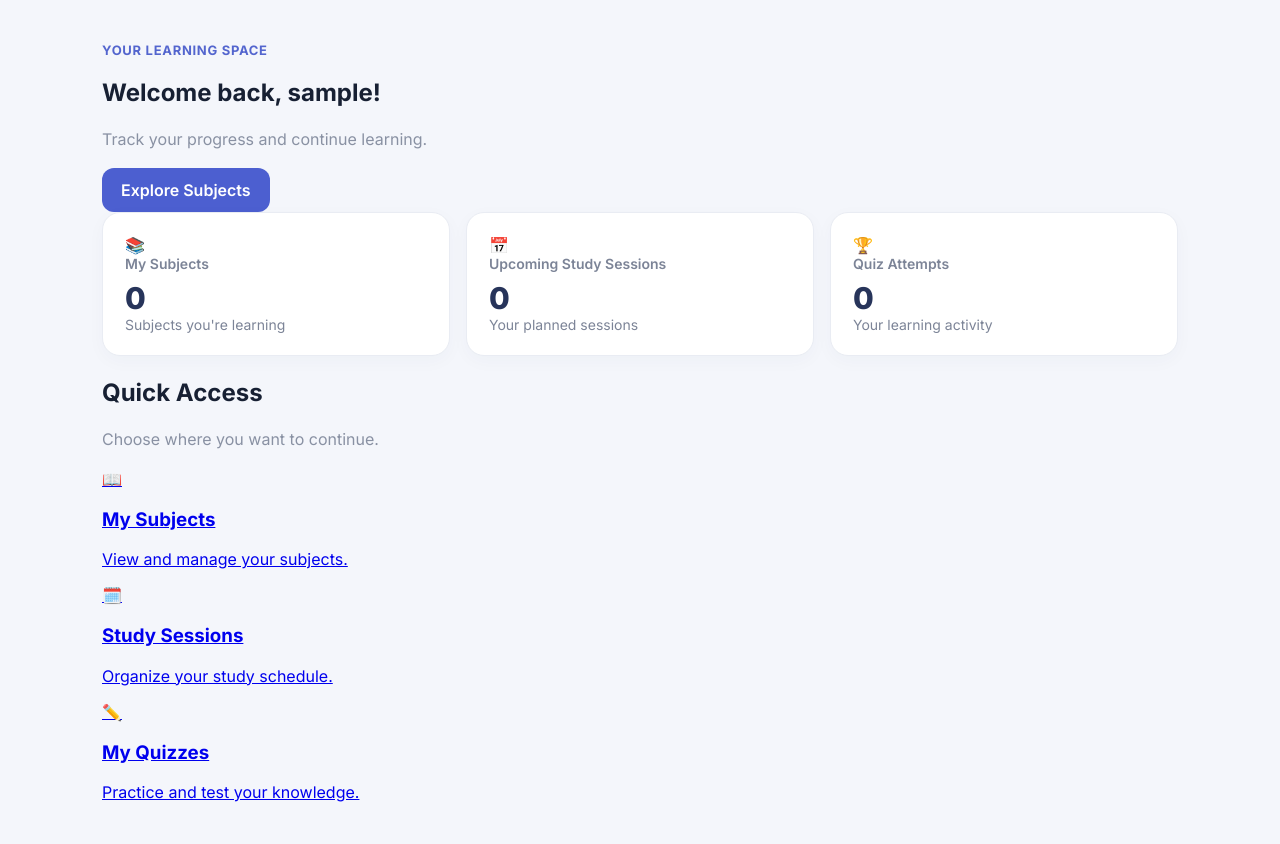
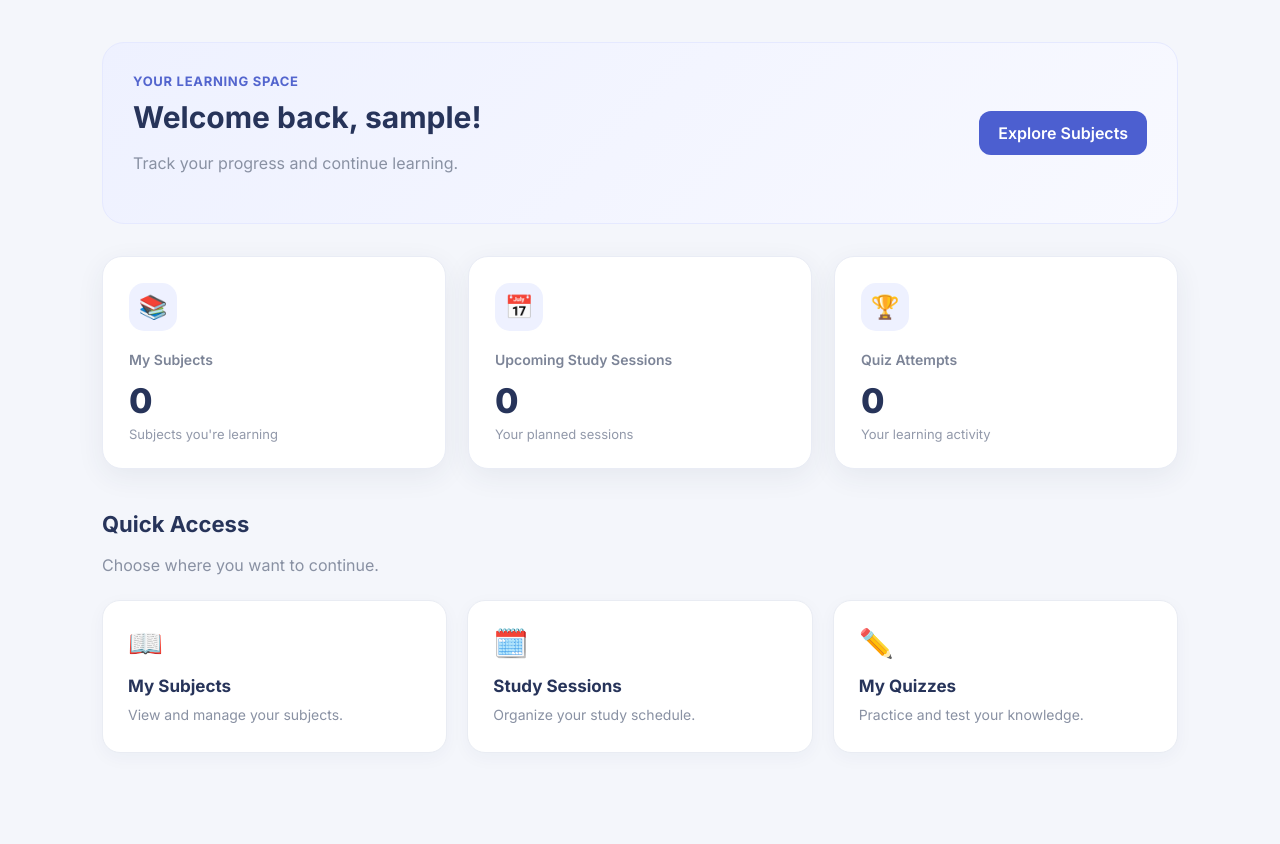
Before and after one commit to imanmasomi/SmartLearn, a Django app: page / in a window 1280 px wide. Shown: the part 92-936 px from the top of the page. After the commit the page ends 815 px from the top, so only its background shows below. Run offline with Django 5.2, Linux system fonts and the light colour scheme; the visitor is signed in with stand-in values (Sample User, id 1); data that the repository does not hold is empty.

Commit message:
Fri, Nov 6, 2026, 7:10 PM +03:30

```diff
--- a/static/css/style.css
+++ b/static/css/style.css
@@ -465,3 +465,141 @@ label.quiz-choice input[type="radio"] {
         width: 100%;
     }
 }
+
+/* Modern Dashboard */
+
+.dashboard-header {
+    display: flex;
+    justify-content: space-between;
+    align-items: center;
+    gap: 24px;
+    margin-bottom: 32px;
+    padding: 30px;
+    background: linear-gradient(135deg, #eef1ff, #f8f9ff);
+    border: 1px solid #e5e9ff;
+    border-radius: 22px;
+}
+
+.dashboard-header h1 {
+    margin: 10px 0;
+    color: #27345a;
+    font-size: 30px;
+}
+
+.dashboard-stats {
+    display: grid;
+    grid-template-columns: repeat(3, minmax(0, 1fr));
+    gap: 22px;
+    margin-bottom: 42px;
+}
+
+.dashboard-stats .stat-card {
+    padding: 26px;
+    border-radius: 20px;
+    border: 1px solid #e9ecf5;
+    background: #fff;
+    box-shadow: 0 8px 28px rgba(39, 52, 90, 0.07);
+    transition: transform 0.2s, box-shadow 0.2s;
+}
+
+.dashboard-stats .stat-card:hover {
+    transform: translateY(-5px);
+    box-shadow: 0 14px 32px rgba(39, 52, 90, 0.12);
+}
+
+.stat-icon {
+    display: flex;
+    align-items: center;
+    justify-content: center;
+    width: 48px;
+    height: 48px;
+    margin-bottom: 20px;
+    border-radius: 15px;
+    background: #eef1ff;
+    font-size: 23px;
+}
+
+.dashboard-stats .stat-card h3 {
+    margin: 0;
+    color: #7c8497;
+    font-size: 14px;
+    font-weight: 600;
+}
+
+.dashboard-stats .stat-card p {
+    margin: 12px 0 5px;
+    color: #27345a;
+    font-size: 34px;
+    font-weight: 800;
+}
+
+.dashboard-stats .stat-card span {
+    color: #9299aa;
+    font-size: 13px;
+}
+
+.dashboard-quick {
+    margin-top: 35px;
+}
+
+.dashboard-quick h2 {
+    margin-bottom: 8px;
+    color: #27345a;
+    font-size: 22px;
+}
+
+.quick-grid {
+    display: grid;
+    grid-template-columns: repeat(3, minmax(0, 1fr));
+    gap: 20px;
+    margin-top: 22px;
+}
+
+.quick-card {
+    display: block;
+    padding: 25px;
+    color: #27345a;
+    text-decoration: none;
+    background: #fff;
+    border: 1px solid #e9ecf3;
+    border-radius: 18px;
+    box-shadow: 0 5px 18px rgba(37, 51, 91, 0.04);
+    transition: transform 0.2s, border-color 0.2s;
+}
+
+.quick-card:hover {
+    transform: translateY(-4px);
+    border-color: #aeb8f5;
+}
+
+.quick-card > span {
+    font-size: 28px;
+}
+
+.quick-card h3 {
+    margin: 16px 0 8px;
+    font-size: 17px;
+}
+
+.quick-card p {
+    margin: 0;
+    color: #8991a3;
+    font-size: 14px;
+    line-height: 1.6;
+}
+
+@media (max-width: 768px) {
+    .dashboard-header {
+        align-items: flex-start;
+        flex-direction: column;
+    }
+
+    .dashboard-stats,
+    .quick-grid {
+        grid-template-columns: 1fr;
+    }
+
+    .dashboard-header h1 {
+        font-size: 24px;
+    }
+}
```
